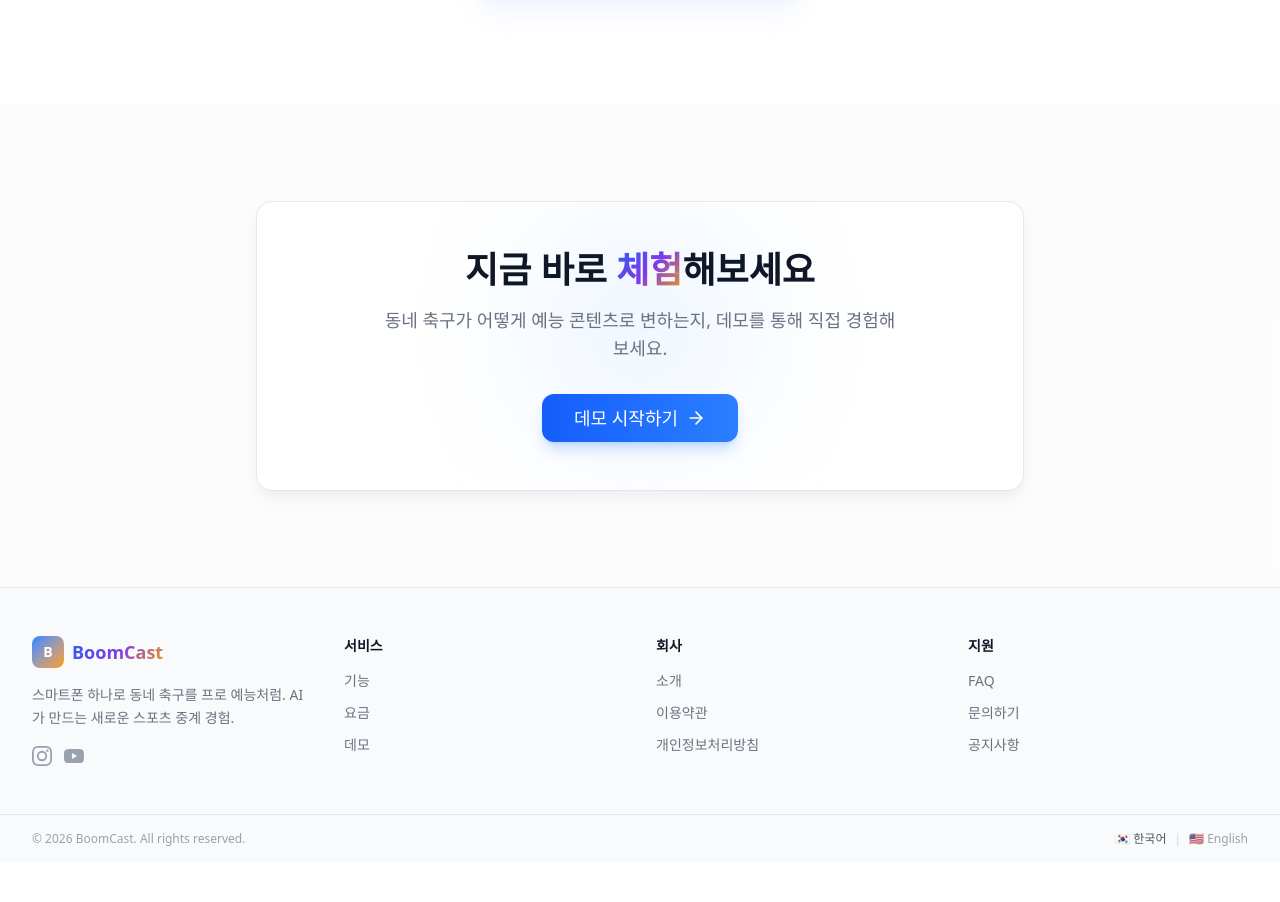
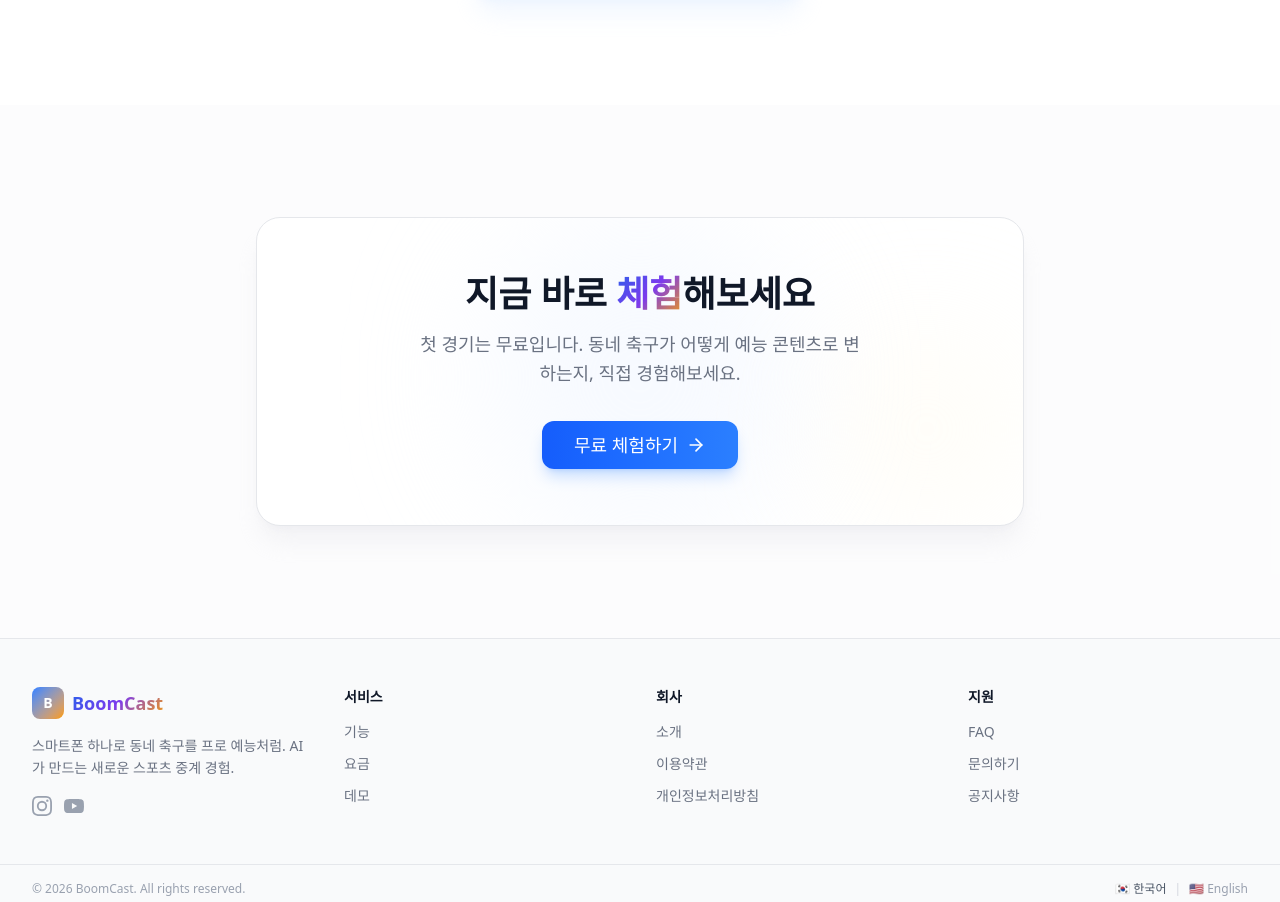
Before and after one commit to kangyh427/boomcast, a Next.js app: page / in a window 1280 px wide. Shown: the part 5269-6171 px from the top of the page. Before the commit the page ends 6132 px from the top, so only its background shows below. Built offline with nearby package versions, Linux system fonts and the light colour scheme; a web font is replaced by a local one.

Commit message:
Update CTA.tsx

```diff
--- a/src/components/landing/CTA.tsx
+++ b/src/components/landing/CTA.tsx
@@ -1,20 +1,22 @@
 /*
  * ============================================================
  * 파일: src/components/landing/CTA.tsx
- * 설명: BoomCast CTA(Call to Action) 섹션 - 화이트 테마
+ * 설명: BoomCast 최종 CTA 섹션 - 사이트 두 번째(마지막) CTA
  * 경로: src/components/landing/CTA.tsx
- * 최근 작업: 세션 4 - 화이트 리디자인 + 한/영 텍스트 하드코딩
- *           - 다크 테마 색상 완전 제거
- *           - 배경 글로우: blue-100 (화이트 대비 소프트)
- *           - 텍스트: text-gray-900, text-gray-500
- *           - 한/영 전환 대비 (lang 변수, 세션 6에서 i18n 훅 교체)
- * 작성일: 2025-03-06
+ * 최근 작업: 세션 6 - 문구 수정 + useLang 적용
+ *   - "데모 시작하기" → "무료 체험하기"
+ *   - "데모를 통해" → "체험을 통해"
+ *   - 사이트 전체 CTA 2곳 중 마지막 위치
+ * 작성일: 2026-03-07
  * ============================================================
  */
+
+"use client";
 
 import Link from "next/link";
 import { Button } from "@/components/ui/button";
 import { ArrowRight } from "lucide-react";
+import { useLang } from "@/providers/LanguageProvider";
 
 /* ── 한/영 텍스트 ── */
 const text = {
@@ -22,45 +24,41 @@ const text = {
     titleBefore: "지금 바로 ",
     titleHighlight: "체험",
     titleAfter: "해보세요",
-    subtitle: "동네 축구가 어떻게 예능 콘텐츠로 변하는지, 데모를 통해 직접 경험해보세요.",
-    cta: "데모 시작하기",
+    subtitle: "첫 경기는 무료입니다. 동네 축구가 어떻게 예능 콘텐츠로 변하는지, 직접 경험해보세요.",
+    cta: "무료 체험하기",
   },
   en: {
     titleBefore: "Ready to ",
-    titleHighlight: "Experience",
+    titleHighlight: "Try",
     titleAfter: " It?",
-    subtitle: "See how your local soccer transforms into entertainment content through our live demo.",
-    cta: "Start Demo",
+    subtitle: "Your first game is free. See how your local soccer transforms into entertainment content.",
+    cta: "Try Free",
   },
 };
 
 export default function CTA() {
-  /* TODO: 세션 6에서 i18n 훅으로 교체 */
-  const lang: "ko" | "en" = "ko";
+  const { lang } = useLang();
   const t = text[lang];
 
   return (
-    <section className="py-20 sm:py-24 px-4 bg-gray-50/50">
+    <section className="py-20 sm:py-28 px-4 bg-gray-50/50">
       <div className="max-w-3xl mx-auto text-center">
-        <div className="relative bg-white rounded-2xl border border-gray-200 shadow-lg shadow-gray-200/50 p-10 sm:p-12 overflow-hidden">
-
-          {/* ── 배경 글로우 장식 ── */}
-          <div className="absolute top-0 left-1/2 -translate-x-1/2 w-64 h-64 bg-blue-100/40 rounded-full blur-3xl pointer-events-none" />
+        <div className="relative bg-white rounded-3xl border border-gray-200 shadow-xl shadow-gray-200/40 p-10 sm:p-14 overflow-hidden">
+          {/* ── 배경 장식 ── */}
+          <div className="absolute top-0 left-1/2 -translate-x-1/2 w-80 h-80 bg-blue-50/50 rounded-full blur-3xl pointer-events-none" />
+          <div className="absolute bottom-0 right-0 w-48 h-48 bg-amber-50/40 rounded-full blur-3xl pointer-events-none" />
 
           <div className="relative z-10">
-            {/* 타이틀 */}
-            <h2 className="text-3xl sm:text-4xl font-bold mb-4 text-gray-900">
+            <h2 className="text-3xl sm:text-4xl font-extrabold mb-4 text-gray-900">
               {t.titleBefore}
               <span className="gradient-text">{t.titleHighlight}</span>
               {t.titleAfter}
             </h2>
 
-            {/* 서브 텍스트 */}
-            <p className="text-gray-500 text-lg mb-8 max-w-lg mx-auto">
+            <p className="text-gray-500 text-lg mb-8 max-w-md mx-auto leading-relaxed">
               {t.subtitle}
             </p>
 
-            {/* CTA 버튼 */}
             <Button size="lg" asChild>
               <Link href="/demo" className="gap-2">
                 {t.cta}
```
